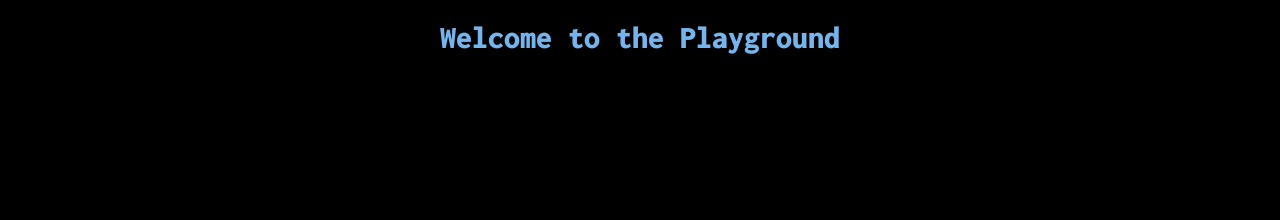
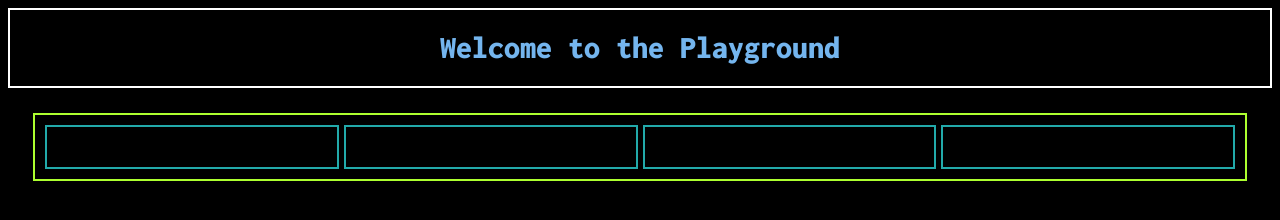
Before and after one commit to TowKenn/cssplayground, a plain HTML site: page index.html in a window 1280 px wide. Drawn offline with Linux system fonts and the light colour scheme.

Commit message:
Flexbox expirement

```diff
--- a/index.css
+++ b/index.css
@@ -6,4 +6,21 @@
     text-align: center;
     color: rgb(116, 181, 238);
     font-family: 'Inconsolata', monospace;
+
+    border: 2px solid white;
 }
+
+.main {
+    border: 2px solid greenyellow;
+    margin: 2%;
+    padding: 10px;
+    gap: 5px;
+    display: flex;
+}
+
+.main div {
+    border: 2px solid rgba(38, 190, 190, 0.897);
+    padding: 20px;
+    flex: 1;
+
+}
--- a/index.html
+++ b/index.html
@@ -19,7 +19,23 @@
             <h1>Welcome to the Playground</h1>
         </div>
 
+        <div class="main">
+            <div>
 
+            </div>
+
+            <div>
+
+            </div>
+
+            <div>
+
+            </div>
+
+            <div>
+
+            </div>
+        </div>
     </div>
 </body>
 
```
